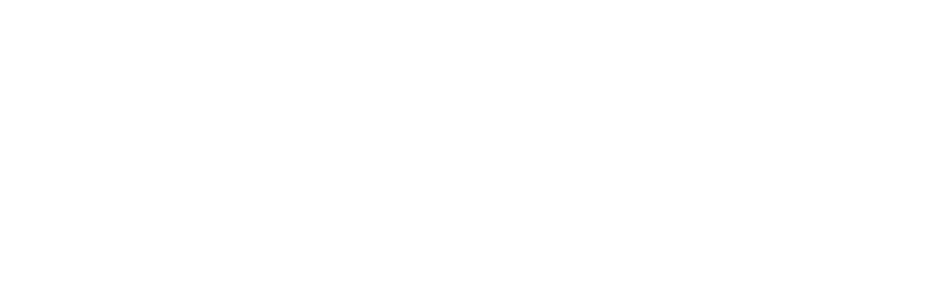
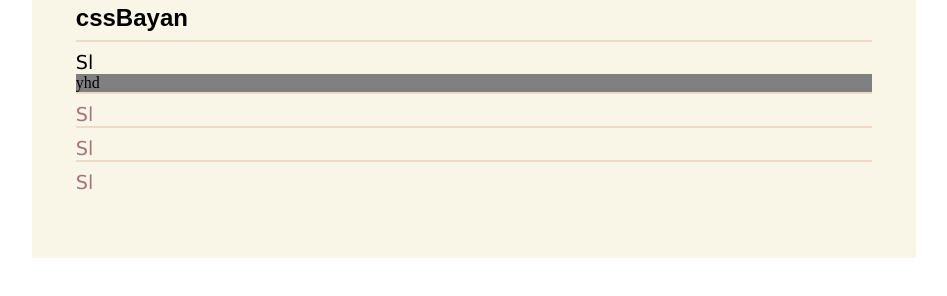
Before and after one commit to AliaksandraD/cssBayan, a plain HTML site: page cssBayan/index.html in a window 1280 px wide. Shown: the whole page, without its empty margins (166-1113 px from the left). Drawn offline with Linux system fonts and the light colour scheme.

Commit message:
feat: add structure to html file (Sat, Mar 11, 2023 07:16:52 PM)

```diff
--- a/cssBayan/index.html
+++ b/cssBayan/index.html
@@ -4,9 +4,44 @@
     <meta charset="UTF-8">
     <meta http-equiv="X-UA-Compatible" content="IE=edge">
     <meta name="viewport" content="width=device-width, initial-scale=1.0">
-    <title>Document</title>
+    <link rel="stylesheet" href="style.css">
+    <link rel="icon" href="assets/img/YaoMingMeme.png">
+    <title>cssBayan</title>
+
 </head>
 <body>
+    <header>
+        <div>cssBayan</div>
+    </header>
+    <main>
+        <div class="ac-container">
+            <div class="accordion">
+            <input type="radio" name="ac" id="meme1" checked="checked">
+            <label for="meme1">Sl<img src="assets/svg/circle-down-solid.svg" alt="Arrow"></label>
+            <div class="ac-content">
+                <div class="meme-img">yhd</div>
+            </div>
+
+            <input type="radio" name="ac" id="meme2">
+            <label for="meme2">Sl<img src="assets/svg/circle-down-solid.svg" alt="Arrow"></label>
+            <div class="ac-content">
+                <div class="meme-img">gjydg</div>
+            </div>
+
+            <input type="radio" name="ac" id="meme3">
+            <label for="meme3">Sl<img src="assets/svg/circle-down-solid.svg" alt="Arrow"></label>
+            <div class="ac-content">
+                <div class="meme-img">fgh</div>
+            </div>
+
+            <input type="radio" name="ac" id="meme4">
+            <label for="meme4">Sl<img src="assets/svg/circle-down-solid.svg" alt="Arrow"></label>
+            <div class="ac-content">
+                <div class="meme-img">fbf</div>
+            </div>
+        </div>
+        </div>
+    </main>
 
 </body>
 </html>
--- a/cssBayan/style.css
+++ b/cssBayan/style.css
@@ -0,0 +1,125 @@
+@media screen and (max-width:1920px){
+    header {
+        display: flex;
+        font-family:Arial, Helvetica, sans-serif;
+        font-weight: 700;
+        line-height: 1em;
+        font-size: 1.5em;
+        /* justify-content: flex-start; */
+        /* flex-direction: column; */
+        /* align-self: baseline; */
+        width: 70%;
+        /* height: 80%; */
+        margin: -.5rem auto;
+        height: 3rem;
+        background: #F9F5E7;
+    }
+    header div {
+        margin: auto 5% 2%;
+
+    }
+
+    .ac-container {
+        display: flex;
+        justify-content: center;
+        flex-direction: column;
+        width: 70%;
+        height: 90%;
+        margin: 0 auto;
+        background-color: #F9F5E7;
+        padding: 0 0 5%;
+    }
+    .accordion {
+    /* display: flex;
+    justify-content: center;
+    flex-direction: column; */
+    width: 90%;
+    height: 50%;
+    margin: 0 auto;
+    background-color: #F9F5E7;}
+    .ac-container .ac-content {
+        /* width:  100%; */
+        margin: 0 auto;
+        height: 0;
+        background: grey;
+        box-sizing: border-box;
+        overflow: hidden;
+        font-size: 1rem;
+    }
+
+    .ac-container label {
+        display: block;
+        width: 100%;
+        box-sizing: border-box;
+        z-index: 100;
+        /* margin: 0 0 0 0.01rem; */
+        transition: .35s;
+        /* background: linear-gradient(#EDDBC7,#F9F5E7); */
+        /* background-color: yellow; */
+        cursor: pointer;
+        color: #A7727D;
+        font-size: 1.2em;
+        font-family: 'Lucida Sans', 'Lucida Sans Regular', 'Lucida Grande', 'Lucida Sans Unicode', Geneva, Verdana, sans-serif;
+
+        border-top: .15em solid #EDDBC7;
+
+    }
+
+    .ac-container label img {
+    visibility: hidden;
+    margin: 1% auto auto 90%  ;
+    /* margin: 1%; */
+    width: 1em;
+    height: 1em;
+ }
+ .ac-container:hover label {
+    color: rgb(0, 0, 0);
+ }
+ .ac-container:hover img{
+        visibility: visible;
+    }
+    /* .ac-container label:hover {
+        color: red;
+
+    } */
+    .ac-container input {
+        display: none;
+    }
+    .ac-container input:checked + label{
+        /* background-color: green; */
+        transition: transform .35s;
+        color: #000000;
+     }
+
+
+     .ac-container input:hover + label{
+        /* background-color: green; */
+        transition: transform .35s;
+     }
+
+
+
+
+    .ac-container input:checked + label +  .ac-content{
+       height: auto;
+       transition: transform .35s;
+       /* margin: -.01rem; */
+    }
+    .ac-container input:checked + label   img{
+        transition: transform .35s;
+        transform: rotate(180deg);
+     }
+    .ac-container input:hover + label +  .ac-content{
+        height: auto;
+        transition: transform .35s;
+
+        /* margin: -.01rem; */
+     }
+     .ac-container input:hover + label   img{
+        transition: transform .35s;
+        transform: rotate(180deg);
+     }
+
+
+
+}
```
Also changed, not shown: cssBayan/assets/img/YaoMingMeme.png (added), cssBayan/assets/svg/YaoMingMeme.svg (added), cssBayan/assets/svg/circle-down-solid.svg (added).
